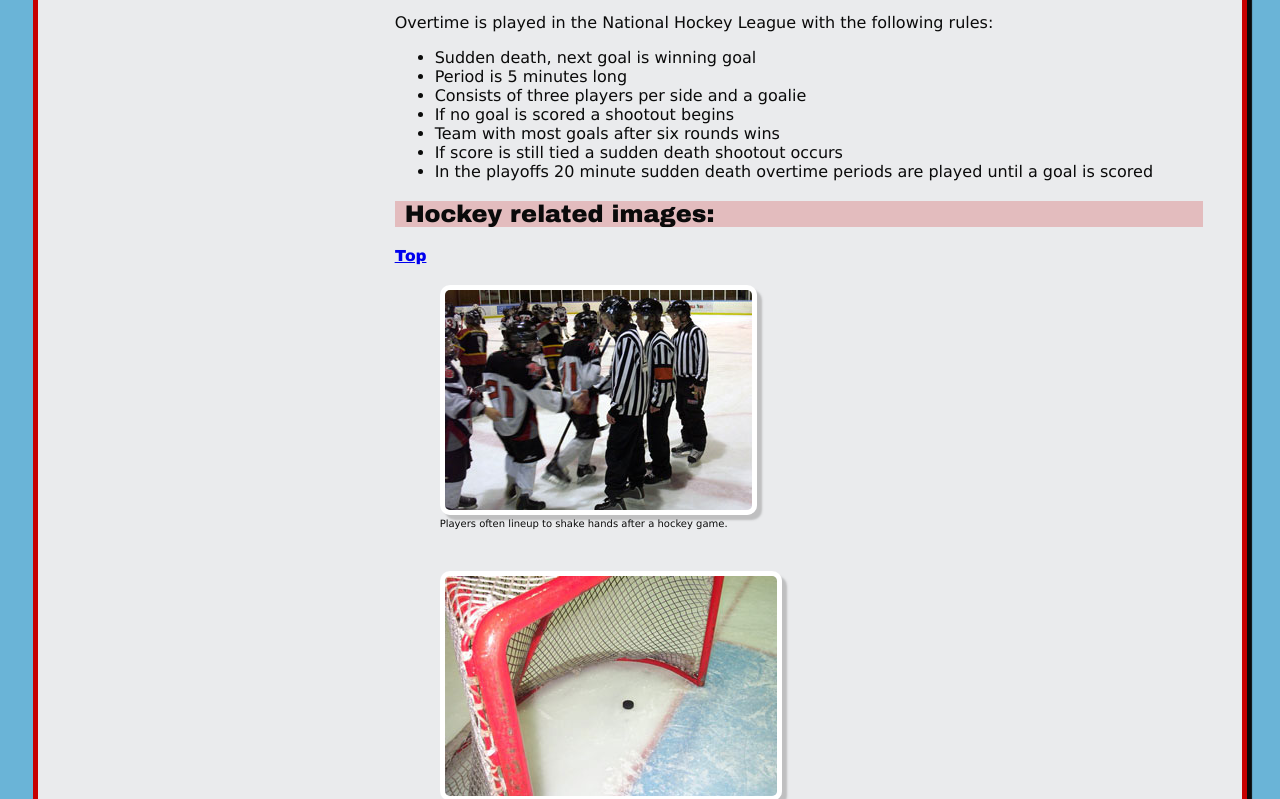
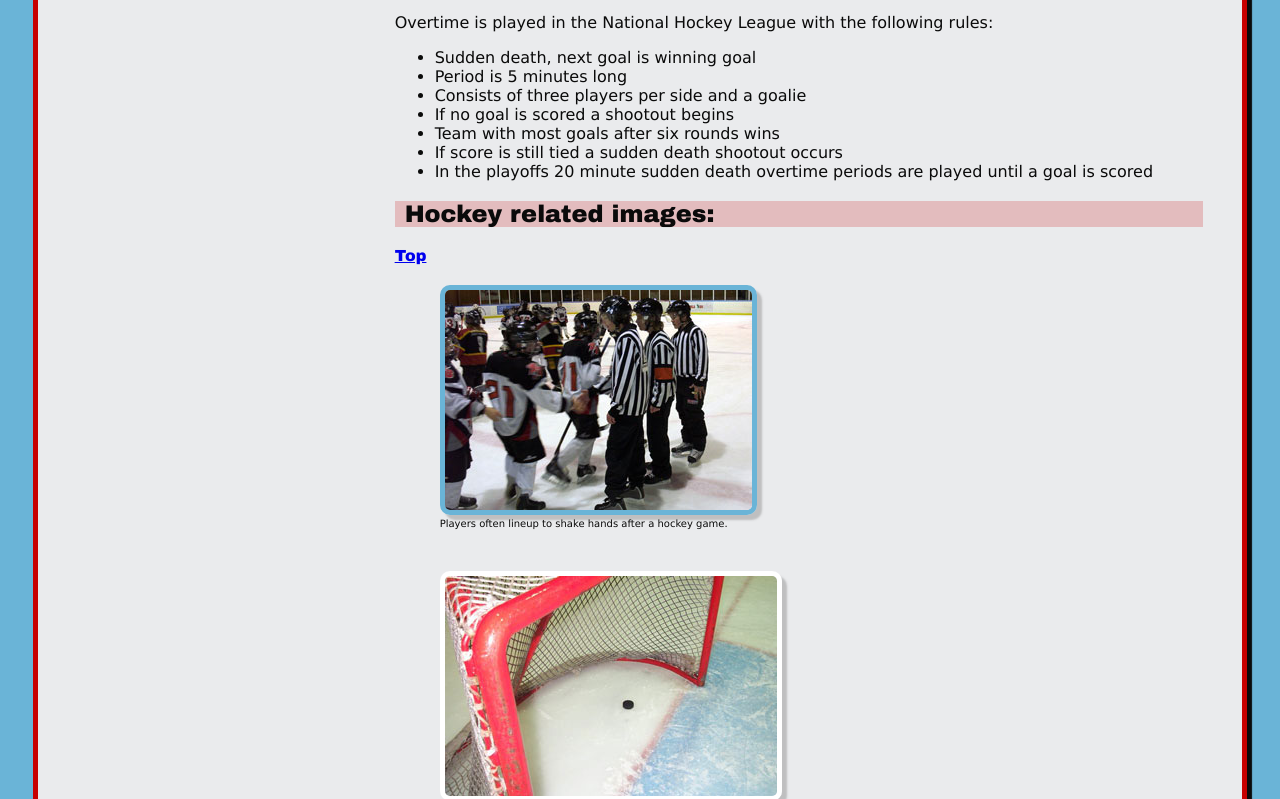
Before and after one commit to DPCobb/dws1, a plain HTML site: page cobb-daniel-project1/index.html in a window 1280 px wide. In both pictures the pointer is over the picture 598 px from the left and 3301 px from the top of the page. Shown: the part 2902-3701 px from the top of the page. Drawn offline with Linux system fonts and the light colour scheme.

Commit message:
img:hover, **validated
added image hover effect for image links

```diff
--- a/cobb-daniel-project1/css/main.css
+++ b/cobb-daniel-project1/css/main.css
@@ -114,6 +114,10 @@ figcaption {
 	display:block;
 }
 
+#images img:hover{
+	border: 5px solid #6AB4D7;
+}
+
 .subtitle {
 	font-style: italic;
 }
```
